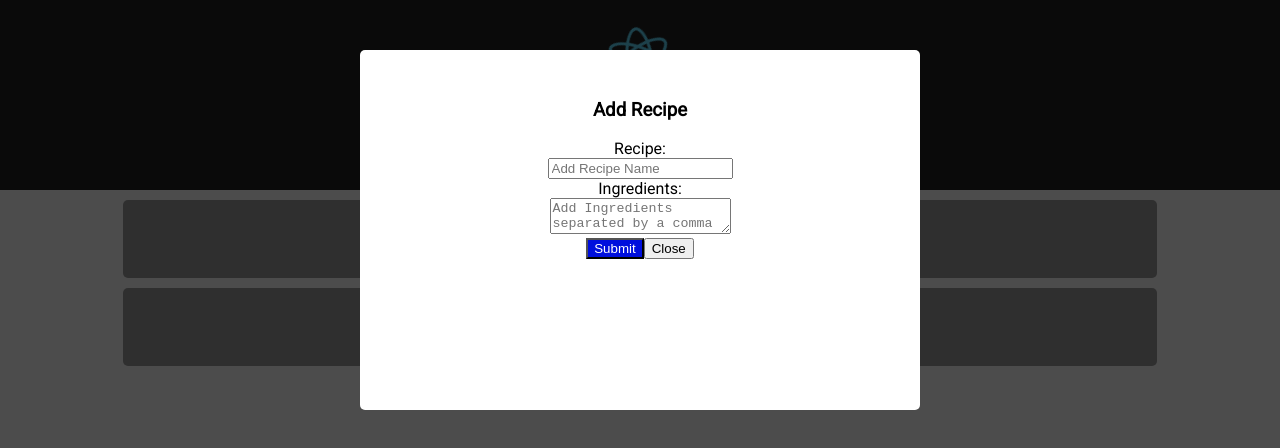
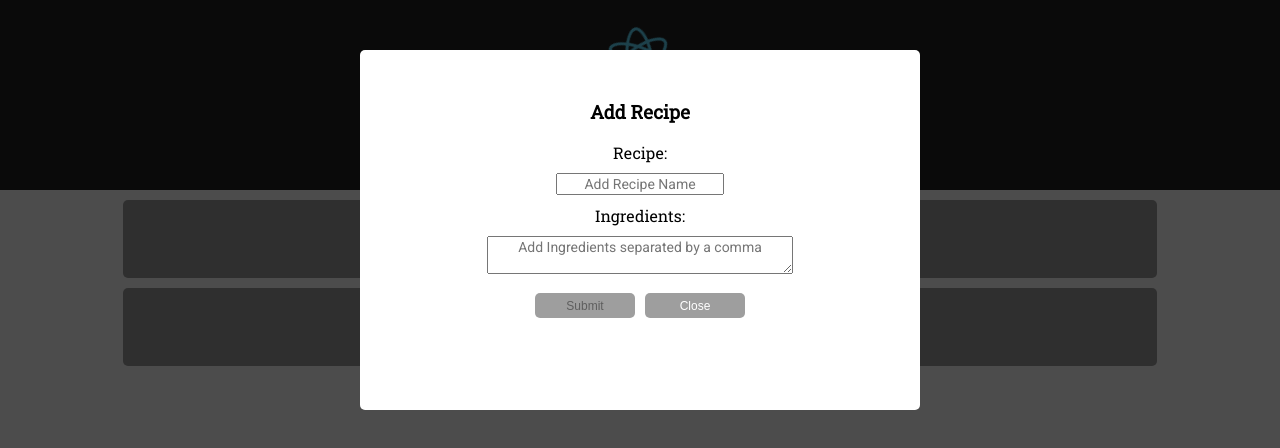
Before and after one commit to cscouras/FreeCodeCamp, a React (Create React App) app in the folder React/recipe-box/: page / in a window 1280 px wide. Both pictures are taken after a click on the button "Add Recipe". Shown: the top 448 px of the page. Built offline with nearby package versions, Linux system fonts and the light colour scheme; the HTML template or start-up script is replaced by a standard one.

Commit message:
"Style buttons"

```diff
--- a/React/recipe-box/src/App.js
+++ b/React/recipe-box/src/App.js
@@ -84,18 +84,18 @@ class Ingredients extends Component {
           )
         })}
         <Button buttonClass='edit'
-          name="Edit Recipe"
+          name="Edit"
           onClick={this.toggleModal}/>
         {this.state.showModal &&
           <Modal
-            name="Edit Recipe"
+            name="Edit"
             onClose={this.toggleModal}
             handleData={this.sendData}
             recipeName={this.props.name}
             recipeIngredients={ings}/>
         }
         <Button buttonClass='delete'
-          name="Delete Recipe"
+          name="Delete"
           onClick={this.deleteData} />
       </div>
     )
--- a/React/recipe-box/src/App.scss
+++ b/React/recipe-box/src/App.scss
@@ -28,7 +28,7 @@
   padding: 5px;
   width: 80%;
 
-  h1 {
+  h2 {
     cursor: pointer;
     display: inline-block;
   }
@@ -41,45 +41,67 @@
   color: $recipe-text;
   margin: 10px auto;
   width: 60%;
+
+  h3 {
+    font-family: $roboto-slab;
+  }
 }
 
+%button {
+  border: 0;
+  border-radius: 5px;
+  cursor: pointer;
+  font-size: 12px;
+  height: 25px;
+  margin: 5px;
+  outline: none;
+  width: 100px;
+}
 
 .delete {
+  @extend %button;
   background: $delete-button-bg;
   color: $white;
-  margin: 0 5px 10px 0;
+
+  &:active {
+    background: darken($delete-button-bg, 25%);
+  }
 }
 
 .edit {
+  @extend %button;
   background: $edit-button-bg;
   color: $white;
+
+  &:active {
+    background: lighten($edit-button-bg, 25%);
+  }
 }
 
 .add {
+  @extend %button;
   background: $recipe-text;
   color: $white;
+
+  &:active {
+    background: lighten($recipe-text, 15%);
+  }
 }
 
 .disabled {
+  @extend %button;
   background: $container-color;
-  border: 0;
-  border-radius: 5px;
-  color: $white;
-  font-size: 16px;
-  height: 100px;
-  padding: 10px;
-  text-decoration: line-through;
-  width: 200px;
+  color: darken($container-color, 25%);
 }
 
-.enabled {
-  background: $edit-button-bg;
-  border: 0;
-  border-radius: 5px;
+.close {
+  @extend %button;
+  background: $container-color;
   color: $white;
-  height: 100px;
-  padding: 10px;
-  width: 200px;
+
+  &:active {
+    background: darken($container-color, 25%);
+  }
 }
 
 .backdrop {
@@ -94,6 +116,7 @@
   .modal {
     background: $modal-bg;
     border-radius: 5px;
+    font-family: $roboto-slab;
     margin: 0 auto;
     max-width: 500px;
     min-height: 300px;
@@ -102,8 +125,22 @@
 }
 
 
+.input-text {
+  font-family: $roboto;
+  font-size: 14px;
+  margin: 10px;
+  text-align: center;
+}
 
-
+.textarea {
+  font-family: $roboto;
+  font-size: 14px;
+  margin: 10px;
+  max-height: 150px;
+  max-width: 90%;
+  min-width: 60%;
+  text-align: center;
+}
 
 
 @keyframes App-logo-spin {
--- a/React/recipe-box/src/Form.jsx
+++ b/React/recipe-box/src/Form.jsx
@@ -5,6 +5,7 @@ class Form extends Component {
     const target = e.target
     const name = target.name
     const value = target.value
+    console.log(value);
     this.props.onChange(name, value)
   }
   render(){
@@ -15,6 +16,7 @@ class Form extends Component {
         </label>
         <br />
         <input type='text'
+          className='input-text'
           name="title"
           value={this.props.recipeName}
           placeholder="Add Recipe Name"
@@ -25,6 +27,7 @@ class Form extends Component {
         </label>
         <br />
         <textarea
+          className='textarea'
           name="ingredients"
           value={this.props.recipeIngredients}
           placeholder="Add Ingredients separated by a comma"
--- a/React/recipe-box/src/Modal.jsx
+++ b/React/recipe-box/src/Modal.jsx
@@ -13,7 +13,6 @@ class Modal extends React.Component {
   }
 
   handleChange =(name, value)=>{
-
     this.setState({
       [name]: value
     })
@@ -36,15 +35,12 @@ class Modal extends React.Component {
 
     if(checkIndex >=0){
       currentStorage[checkIndex].ingredients = ingArr
-      console.log(currentStorage[checkIndex]);
-      console.log(currentStorage);
     } else {
       const newRecipe = {
         title: this.state.title,
         ingredients: ingArr
       }
       currentStorage.push(newRecipe)
-      console.log(currentStorage);
     }
     this.props.onClose()
     this.sendData(currentStorage)
@@ -52,6 +48,19 @@ class Modal extends React.Component {
 
 
   render() {
+    let button = null;
+    if (this.state.title.length === 0 ||
+      this.state.ingredients.length === 0){
+        button = <Button
+          name='Submit'
+          buttonClass='disabled'
+          disable={true} />
+      } else {
+        button = <Button
+          buttonClass='add'
+          name="Submit"
+          onClick={this.handleSubmit} />
+      }
     return (
       <div className='backdrop'>
         <div className='modal'>
@@ -62,11 +71,9 @@ class Modal extends React.Component {
             recipeIngredients={this.state.ingredients}
             />
 
-          <Button
-            buttonClass='add'
-            name="Submit"
-            onClick={this.handleSubmit} />
+          {button}
           <Button name="Close"
+            buttonClass='close'
             onClick={this.props.onClose} />
         </div>
       </div>
```
